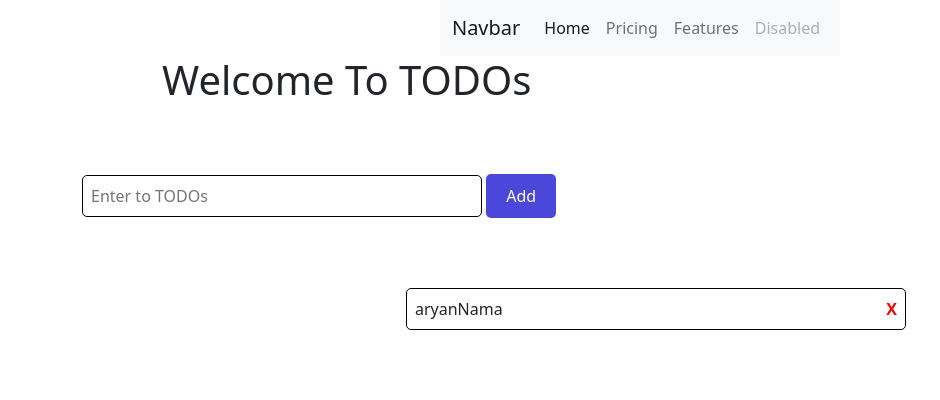
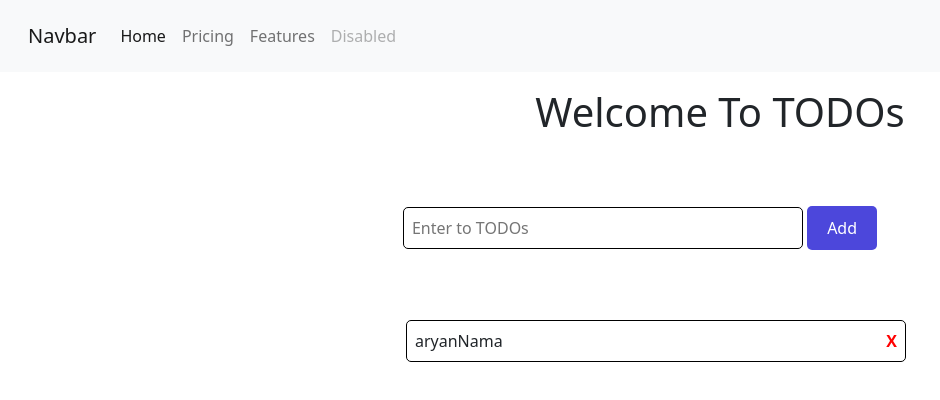
Before and after one commit to aryannama001/Hacktober, a plain HTML site: page index.html in a window 1280 px wide. Shown: the whole page, without its empty margins (0-940 px from the left). Drawn offline with nearby package versions, Linux system fonts and the light colour scheme.

Commit message:
Update index.html

```diff
--- a/index.html
+++ b/index.html
@@ -9,12 +9,13 @@
     <link href="https://cdn.jsdelivr.net/npm/bootstrap@5.1.1/dist/css/bootstrap.min.css" rel="stylesheet" integrity="sha384-F3w7mX95PdgyTmZZMECAngseQB83DfGTowi0iMjiWaeVhAn4FJkqJByhZMI3AhiU" crossorigin="anonymous">
 </head>
 <body>
-    <nav class="navbar navbar-expand-lg navbar-light bg-light">
-        <div class="container-fluid">
+    <nav class="navbar navbar-expand-lg navbar-light bg-light w-100 p-3">
+        <div class="container-fluid ">
           <a class="navbar-brand" href="#">Navbar</a>
           <button class="navbar-toggler" type="button" data-bs-toggle="collapse" data-bs-target="#navbarNavAltMarkup" aria-controls="navbarNavAltMarkup" aria-expanded="false" aria-label="Toggle navigation">
             <span class="navbar-toggler-icon"></span>
-          </button>  <div class="collapse navbar-collapse" id="navbarNavAltMarkup">
+          </button>
+          <div class="collapse navbar-collapse" id="navbarNavAltMarkup">
             <div class="navbar-nav">
               <a class="nav-link active" aria-current="page" href="#">Home</a>
 <a class="nav-link" href="#">Pricing</a>
@@ -24,8 +25,8 @@
             </div>
           </div>
         </div></nav>
-    <div class="container">
-        <h1>Welcome To TODOs</h1>
+    <div class="container mt-3 text-center">
+        <h1 >Welcome To TODOs</h1>
         <div id="input-container">
             <input type="text" id="input" placeholder="Enter to TODOs">
             <button id="addBtn">Add</button>
```
